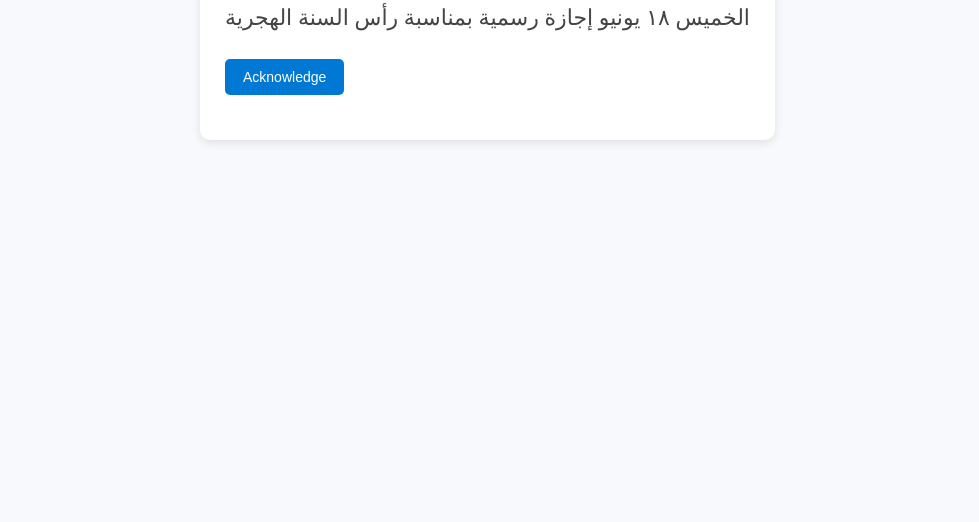
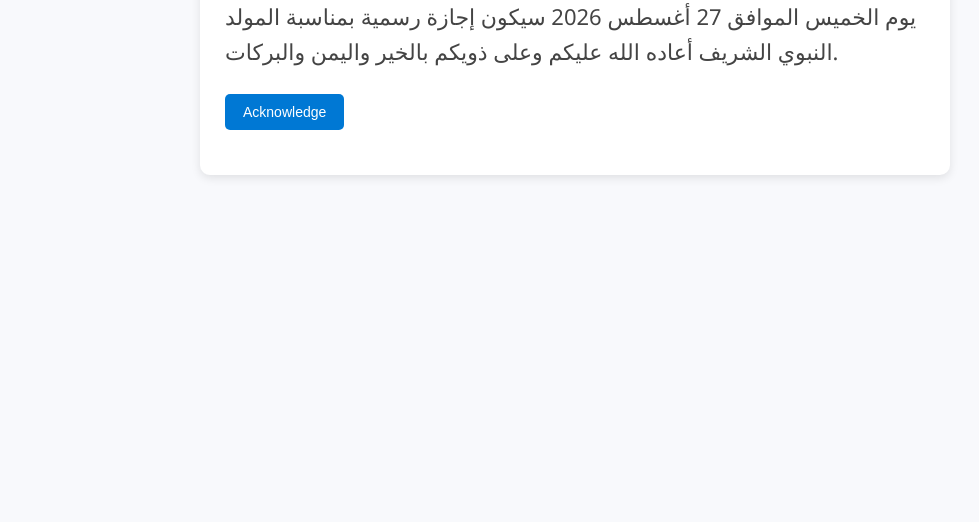
Before and after one commit to manpoweregypt/Notifications, a plain HTML site: page index.html in a window 1280 px wide. Shown: the part 278-800 px from the top of the page, without its empty margins (50-1029 px from the left). Drawn offline with Linux system fonts and the light colour scheme.

Commit message:
index.html

```diff
--- a/index.html
+++ b/index.html
@@ -98,11 +98,12 @@ body {
 <div class="card">
 
     <div class="title">
-        Public Holiday June 2026
+        Public Holiday August 2026
     </div>
 
     <div class="message">
-        الخميس ۱۸ يونيو إجازة رسمية بمناسبة رأس السنة الهجرية
+        يوم الخميس الموافق 27 أغسطس 2026 سيكون إجازة رسمية بمناسبة المولد النبوي الشريف
+أعاده الله عليكم وعلى ذويكم بالخير واليمن والبركات.
     </div>
 
     <button class="button" onclick="window.close()">
```
